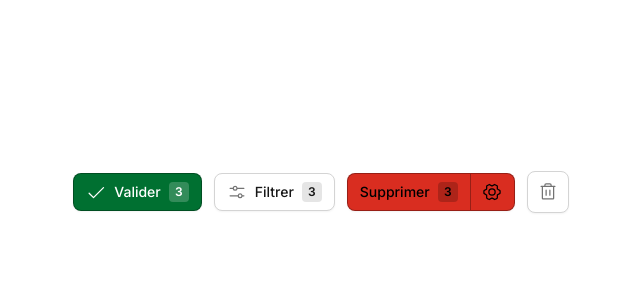
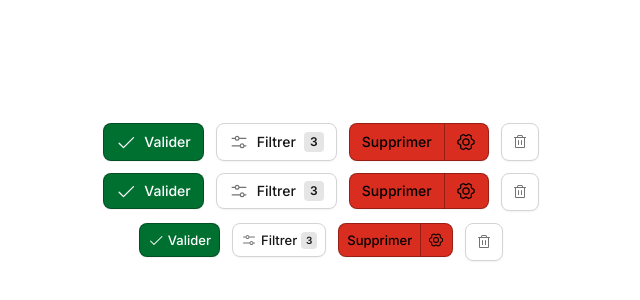
Before and after one commit to kfill420/Uxer, a React (Vite) app: page / in a window 1280 px wide. Shown: the part 208-508 px from the top of the page, without its empty margins (319-959 px from the left). Built offline with nearby package versions, Linux system fonts and the light colour scheme.

Commit message:
feat: button's size

```diff
--- a/src/App.scss
+++ b/src/App.scss
@@ -3,10 +3,16 @@
 
 .container {
   display: flex;
+  flex-direction: column;
   align-items: center;
   justify-content: center;
   width: 100vw;
   height: 100vh;
   gap: var(--Gap-s);
-  background-color: white;
+  background-color: var(--color-bg-default);
 }
+
+.row {
+  display: flex;
+  gap: var(--Gap-s);
+}
--- a/src/App.tsx
+++ b/src/App.tsx
@@ -5,10 +5,51 @@ import { CheckIcon, GearSixIcon, SlidersHorizontalIcon, TrashIcon } from "@phosp
 function App() {
     return (
         <div className="container">
-            <Button size="M" variant="Primary" state="Default" leading_icon={true} trailing_icon={false} badge={true} badge_list="3" icon={<CheckIcon />}>Valider</Button>
-            <Button size="M" variant="Secondary" state="Default" leading_icon={true} trailing_icon={false} badge={true} badge_list="3" icon={<SlidersHorizontalIcon />}>Filtrer</Button>
-            <Button size="M" variant="Destructive" state="Default" leading_icon={false} trailing_icon={false} badge={true} badge_list="3" icon={<GearSixIcon />}>Supprimer</Button>
-            <Button variant="Secondary" state="Default" icon={<TrashIcon />}></Button>
+            <div className="row">
+                <Button size="M" variant="Primary" leading_icon={true} trailing_icon={false} badge={false}
+                    badge_list="3" icon={<CheckIcon />} disabled={false}>
+                    Valider
+                </Button>
+                <Button size="M" variant="Secondary" leading_icon={true} trailing_icon={false} badge={true}
+                badge_list="3" icon={<SlidersHorizontalIcon />} disabled={false}>
+                    Filtrer
+                </Button>
+                <Button size="M" variant="Destructive" leading_icon={false} trailing_icon={false} badge={false}
+                badge_list="3" icon={<GearSixIcon />} disabled={false}>
+                    Supprimer
+                </Button>
+                <Button variant="Secondary" icon={<TrashIcon />}></Button>
+            </div>
+            <div className="row">
+                <Button size="S" variant="Primary" leading_icon={true} trailing_icon={false} badge={false}
+                badge_list="3" icon={<CheckIcon />} disabled={false}>
+                    Valider
+                </Button>
+                <Button size="S" variant="Secondary" leading_icon={true} trailing_icon={false} badge={true}
+                badge_list="3" icon={<SlidersHorizontalIcon />} disabled={false}>
+                    Filtrer
+                </Button>
+                <Button size="S" variant="Destructive" leading_icon={false} trailing_icon={false} badge={false}
+                badge_list="3" icon={<GearSixIcon />} disabled={false}>
+                    Supprimer
+                </Button>
+                <Button variant="Secondary" icon={<TrashIcon />}></Button>
+            </div>
+            <div className="row">
+                <Button size="XS" variant="Primary" leading_icon={true} trailing_icon={false} badge={false}
+                badge_list="3" icon={<CheckIcon />} disabled={false}>
+                    Valider
+                </Button>
+                <Button size="XS" variant="Secondary" leading_icon={true} trailing_icon={false} badge={true}
+                badge_list="3" icon={<SlidersHorizontalIcon />} disabled={false}>
+                    Filtrer
+                </Button>
+                <Button size="XS" variant="Destructive" leading_icon={false} trailing_icon={false} badge={false}
+                badge_list="3" icon={<GearSixIcon />} disabled={false}>
+                    Supprimer
+                </Button>
+                <Button variant="Secondary" icon={<TrashIcon />}></Button>
+            </div>
         </div>
     )
 }
--- a/src/components/ui/Button/Button.module.scss
+++ b/src/components/ui/Button/Button.module.scss
@@ -6,7 +6,6 @@
     display: inline-flex;
     align-items: center;
     justify-content: center;
-    gap: var(--Gap-xs);
     border-radius: var(--Radius-m);
     box-shadow: var(--Shadow-bottom-xs);
 }
@@ -20,25 +19,6 @@
     display: flex;
     align-items: center;
     justify-content: center;
-
-    &--aditional {
-        margin-left: var(--Gap-xxs);
-        padding-left: var(--Gap-s);
-        &::after {
-            content: "";
-            position: absolute;
-            left: 0;
-            top: calc(var(--Gap-xs) * -1);
-            bottom: calc(var(--Gap-xs) * -1);
-            width: 1px;
-            background-color: var(--Neutral-Black-30);
-        }
-    }
-
-    svg {
-        width: var(--Icon-m);
-        height: var(--Icon-m);
-    }
 }
 
 
@@ -114,31 +94,118 @@
 
 .M {
     padding: var(--Gap-xs) var(--Gap-s);
+    max-height: 40px;
+    gap: var(--Gap-xs);
 
     @include tokens.typography("m", "medium");
 
-    .text {
-        position: relative;
+    .leading-icon, .trailing-icon, .icon {
+        &--aditional {
+        margin-left: var(--Gap-xxs);
+        padding-left: var(--Gap-s);
+
+        &::after {
+            content: "";
+            position: absolute;
+            left: 0;
+            top: calc(var(--Gap-xs) * -1);
+            bottom: calc(var(--Gap-xs) * -1);
+            width: 1px;
+            background-color: var(--Neutral-Black-30);
+            }
+        }
+
+        svg {
+            width: var(--Icon-m);
+            height: var(--Icon-m);
+        }
     }
 
     .badge {
+        padding: var(--Gap-xxs) var(--Gap-xs);
+
         @include tokens.typography("xs", "semibold");
     }
 }
 
 .S {
     padding: var(--Gap-xs) var(--Gap-s);
+    max-height: 36px;
+    gap: var(--Gap-xs);
+
+    @include tokens.typography("m", "medium");
+
+    .leading-icon, .trailing-icon, .icon {
+        &--aditional {
+        margin-left: var(--Gap-xxs);
+        padding-left: var(--Gap-s);
+
+        &::after {
+            content: "";
+            position: absolute;
+            left: 0;
+            top: calc(var(--Gap-xs) * -1);
+            bottom: calc(var(--Gap-xs) * -1);
+            width: 1px;
+            background-color: var(--Neutral-Black-30);
+            }
+        }
+
+        svg {
+            width: var(--Icon-m);
+            height: var(--Icon-m);
+        }
+    }
+
+    .badge {
+        padding: var(--Gap-xxs) var(--Gap-xs);
+
+        @include tokens.typography("xs", "semibold");
+    }
 }
 
 .XS {
     padding: var(--Gap-xs) var(--Gap-xs);
+    max-height: 34px;
+    gap: var(--Gap-xxs);
+
+    @include tokens.typography("s", "medium");
+
+    .leading-icon, .trailing-icon, .icon {
+        &--aditional {
+        margin-left: var(--Gap-xxs);
+        padding-left: var(--Gap-xs);
+
+        &::after {
+            content: "";
+            position: absolute;
+            left: 0;
+            top: calc(var(--Gap-xs) * -1);
+            bottom: calc(var(--Gap-xs) * -1);
+            width: 1px;
+            background-color: var(--Neutral-Black-30);
+            }
+        }
+
+        svg {
+            width: var(--Icon-s);
+            height: var(--Icon-s);
+        }
+    }
+
+    .badge {
+        max-height: 17px;
+        max-width: 16px;
+        padding: var(--Gap-xxs) var(--Gap-xs);
+
+        @include tokens.typography("xxs", "semibold");
+    }
 }
 
 .badge {
     display: inline-flex;
     justify-content: center;
     align-items: center;
-    padding: var(--Gap-xxs) var(--Gap-xs);
     border-radius: var(--Radius-xs);
     max-height: 20px;
     max-width: 20px;
--- a/src/components/ui/Button/Button.tsx
+++ b/src/components/ui/Button/Button.tsx
@@ -6,8 +6,7 @@ import clsx from 'clsx';
 interface ButtonProps extends ButtonHTMLAttributes<HTMLButtonElement> {
     children?: ReactNode;
     size?: "M" | "S" | "XS";
-    variant: "Primary" | "Secondary" | "Destructive";
-    state: "Default";
+    variant: "Primary" | "Secondary" | "Ghost" | "Destructive" | "Alpha dark" | "Alpha light";
     leading_icon?: boolean;
     trailing_icon?: boolean;
     badge?: boolean;
@@ -16,37 +15,35 @@ interface ButtonProps extends ButtonHTMLAttributes<HTMLButtonElement> {
     disabled?: boolean;
 }
 
-export function Button({ children, size, variant, state, leading_icon, trailing_icon, badge, badge_list, icon, disabled, ...props}: ButtonProps) {
-    const isIcon = !children || children === "";
+export function Button({ children, size, variant, leading_icon, trailing_icon, badge, badge_list, icon, disabled, ...props}: ButtonProps) {
+    const isIconOnly = !children || children === "";
+
     return (
         <button disabled={disabled} className={clsx(
             styles.button,
             size && styles[size],
             variant && styles[variant],
-            state && styles[state],
-            isIcon && styles['isIcon']
+            isIconOnly && styles['isIcon']
         )}>
-            { leading_icon && icon && (
+            { leading_icon && icon &&
                 <span className={styles['leading-icon']}>{icon}</span>
-            )}
-
-            {
-                !children !== null && children !== undefined &&
-                    <span className={clsx(styles.text)}>{ children }</span>
             }
 
+            { children &&
+                <span className={clsx(styles.text)}>{ children }</span>
+            }
 
-            { trailing_icon && icon && (
+            { trailing_icon && icon &&
                 <span className={styles['trailing-icon']}>{icon}</span>
-            )}
+            }
 
-            { badge && badge_list !==undefined && badge_list !== null && parseInt(badge_list, 10) && (
+            { badge && badge_list !==undefined && badge_list !== null && parseInt(badge_list, 10) &&
                 <span className={styles['badge']}>{badge_list}</span>
-            )}
+            }
 
-            { !leading_icon && !trailing_icon && icon && (
-                <span className={clsx(styles['icon'], !isIcon && styles['icon--aditional'])}>{icon}</span>
-            )}
+            { !leading_icon && !trailing_icon && icon &&
+                <span className={clsx(styles['icon'], !isIconOnly && styles['icon--aditional'])}>{icon}</span>
+            }
         </button>
     )
 }
```
Also changed, not shown: src/styles/_mixins.scss (deleted).
